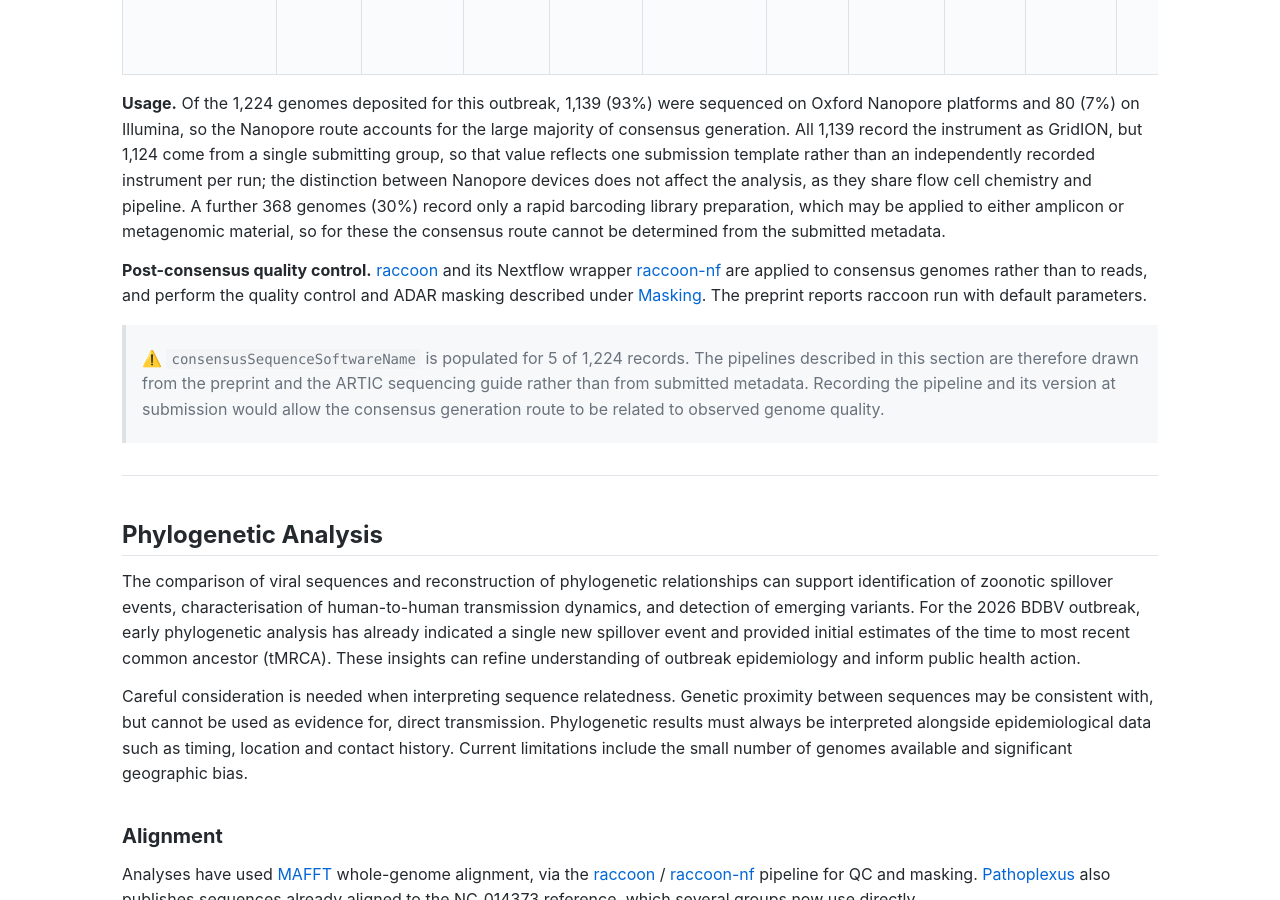
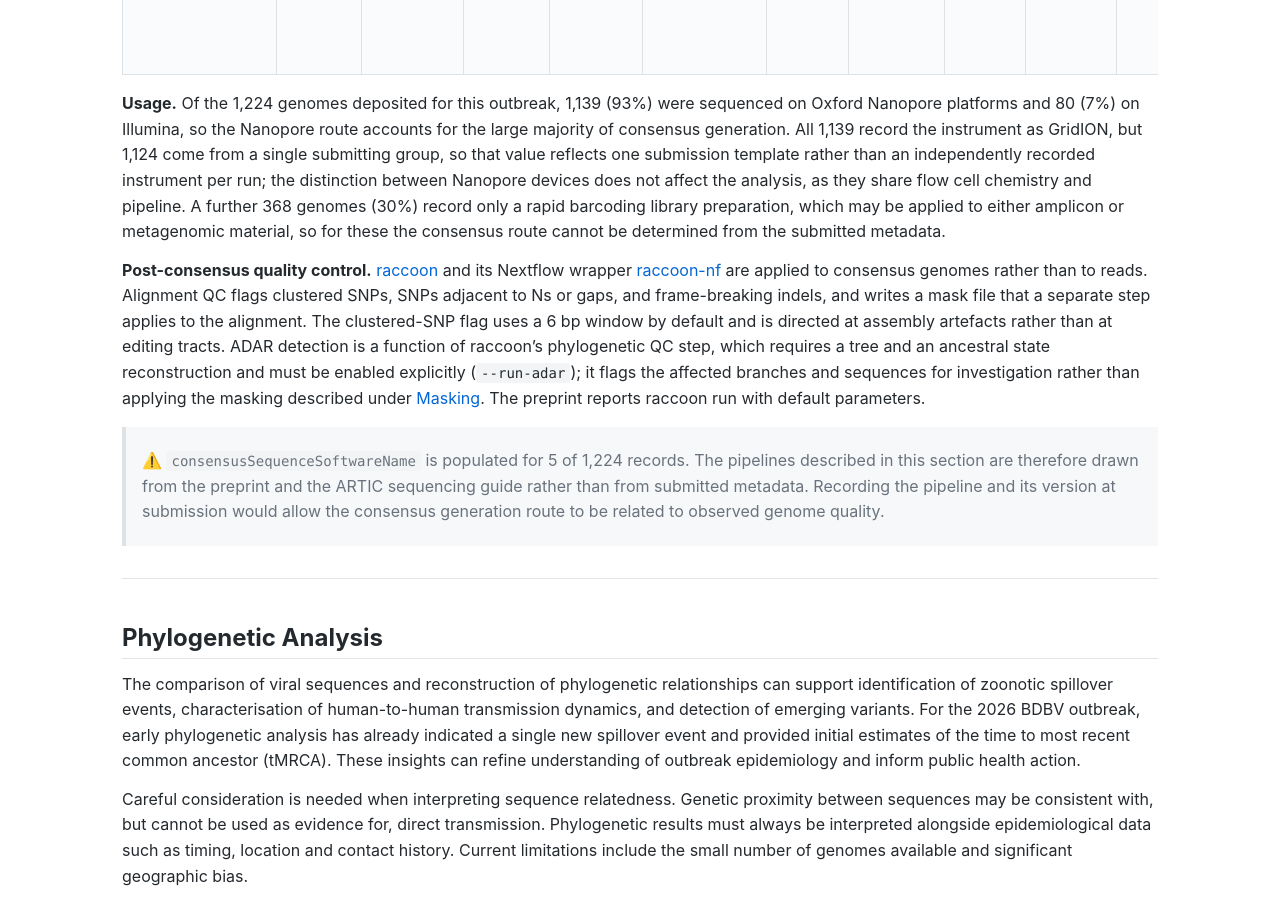
Before and after one commit to WHO-Collaboratory/collaboratory-ebola-genomics-community, a Jekyll site: the page built from landscape.md, in a window 1280 px wide and 900 px high, scrolled down 4323 px. Built offline with Jekyll 4.4.1, drawn with Linux system fonts in a browser that asks for light colours; our own code applies the rules of GitHub Pages for plain Markdown files.

Commit message:
Correct what raccoon does about ADAR
The document stated that raccoon and raccoon-nf "perform the quality
control and ADAR masking described under Masking". Checked against
raccoon 1.0.2 and its documentation, that is wrong in two ways.

Alignment QC flags clustered SNPs, SNPs adjacent to Ns or gaps, and
frame-breaking indels, and writes mask_sites.csv for the masking step
to apply. There is no ADAR flag among them, and the clustered-SNP
default is 4 SNPs within 6 bp - an assembly-artefact check, not an
editing tract, which spans tens to hundreds of bases.

ADAR detection sits in a different subcommand, tree-qc, needs a tree
and an IQ-TREE ancestral state file, and is opt-in behind --run-adar.
It flags branches and sequences in a report; it does not apply the
keep-the-first-edit masking the Masking section describes. So the
preprint's "default parameters" means ADAR checks were not run, which
is the opposite of what the sentence implied.

The pipeline in this repository calls seq-qc, aln-qc and mask, never
tree-qc, so it has never used raccoon for ADAR either.

Co-Authored-By: Claude Opus 5 <noreply@anthropic.com>

```diff
--- a/landscape.md
+++ b/landscape.md
@@ -88,7 +88,7 @@ Two pipelines account for the published genomes of this outbreak, selected by se
 
 **Usage.** Of the 1,224 genomes deposited for this outbreak, 1,139 (93%) were sequenced on Oxford Nanopore platforms and 80 (7%) on Illumina, so the Nanopore route accounts for the large majority of consensus generation. All 1,139 record the instrument as GridION, but 1,124 come from a single submitting group, so that value reflects one submission template rather than an independently recorded instrument per run; the distinction between Nanopore devices does not affect the analysis, as they share flow cell chemistry and pipeline. A further 368 genomes (30%) record only a rapid barcoding library preparation, which may be applied to either amplicon or metagenomic material, so for these the consensus route cannot be determined from the submitted metadata.
 
-**Post-consensus quality control.** [raccoon](https://github.com/artic-network/raccoon) and its Nextflow wrapper [raccoon-nf](https://github.com/artic-network/raccoon-nf) are applied to consensus genomes rather than to reads, and perform the quality control and ADAR masking described under [Masking](#masking). The preprint reports raccoon run with default parameters.
+**Post-consensus quality control.** [raccoon](https://github.com/artic-network/raccoon) and its Nextflow wrapper [raccoon-nf](https://github.com/artic-network/raccoon-nf) are applied to consensus genomes rather than to reads. Alignment QC flags clustered SNPs, SNPs adjacent to Ns or gaps, and frame-breaking indels, and writes a mask file that a separate step applies to the alignment. The clustered-SNP flag uses a 6 bp window by default and is directed at assembly artefacts rather than at editing tracts. ADAR detection is a function of raccoon's phylogenetic QC step, which requires a tree and an ancestral state reconstruction and must be enabled explicitly (`--run-adar`); it flags the affected branches and sequences for investigation rather than applying the masking described under [Masking](#masking). The preprint reports raccoon run with default parameters.
 
 > ⚠️ `consensusSequenceSoftwareName` is populated for 5 of 1,224 records. The pipelines described in this section are therefore drawn from the preprint and the ARTIC sequencing guide rather than from submitted metadata. Recording the pipeline and its version at submission would allow the consensus generation route to be related to observed genome quality.
 
```
